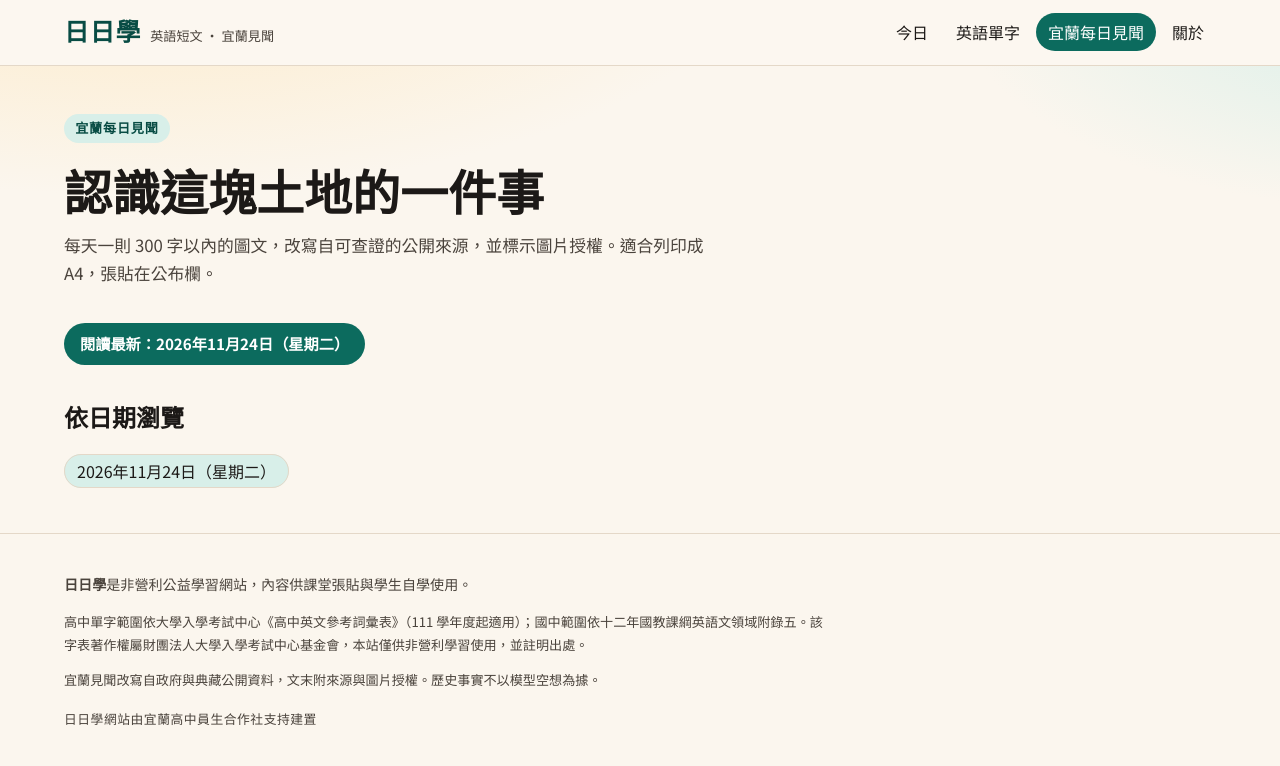
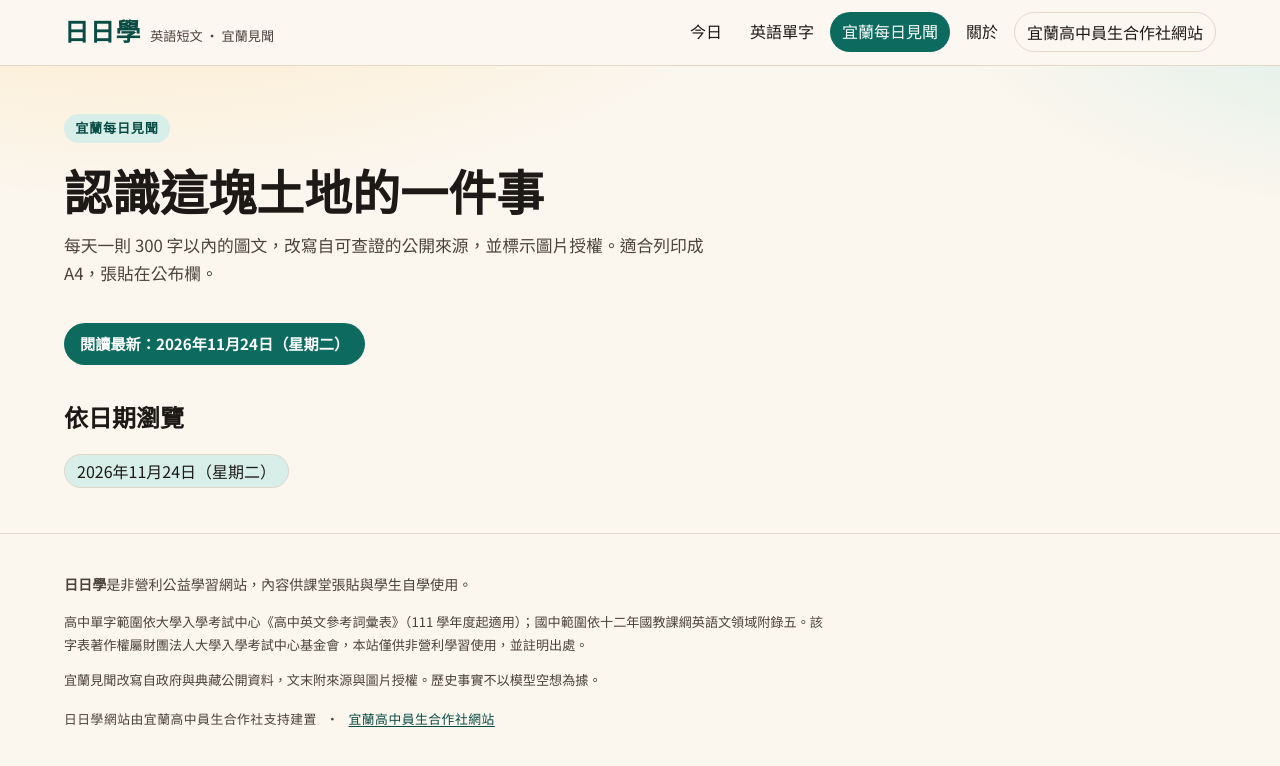
Before and after one commit to shinwei0623/daily-learning-portal, an Astro site: page /yilan in a window 1280 px wide. Built offline with nearby package versions, Linux system fonts and the light colour scheme; Astro itself is replaced by a stand-in of ours.

Commit message:
feat: 頁尾與選單加上宜蘭高中員生合作社網站連結

```diff
--- a/src/components/Footer.astro
+++ b/src/components/Footer.astro
@@ -1,11 +1,15 @@
 ---
-import { SITE_NAME, CEEC_NOTICE } from '../lib/site';
+import { SITE_NAME, CEEC_NOTICE, COOP_SITE_LABEL, COOP_SITE_URL } from '../lib/site';
 ---
 <footer class="site-footer">
   <div class="wrap">
     <p><strong>{SITE_NAME}</strong>是非營利公益學習網站，內容供課堂張貼與學生自學使用。</p>
     <p class="notice">{CEEC_NOTICE}</p>
     <p class="notice">宜蘭見聞改寫自政府與典藏公開資料，文末附來源與圖片授權。歷史事實不以模型空想為據。</p>
-    <p class="supporter-credit">日日學網站由宜蘭高中員生合作社支持建置</p>
+    <p class="supporter-credit">
+      日日學網站由宜蘭高中員生合作社支持建置
+      <span class="supporter-sep" aria-hidden="true">·</span>
+      <a href={COOP_SITE_URL} target="_blank" rel="noopener">{COOP_SITE_LABEL}</a>
+    </p>
   </div>
 </footer>
--- a/src/components/Header.astro
+++ b/src/components/Header.astro
@@ -1,5 +1,5 @@
 ---
-import { SITE_NAME } from '../lib/site';
+import { SITE_NAME, COOP_SITE_LABEL, COOP_SITE_URL } from '../lib/site';
 const path = Astro.url.pathname;
 const base = import.meta.env.BASE_URL;
 function current(href: string) {
@@ -21,6 +21,7 @@ function current(href: string) {
       <a href={`${base}english/`} aria-current={path.includes('/english') ? 'page' : undefined}>英語單字</a>
       <a href={`${base}yilan/`} aria-current={path.includes('/yilan') ? 'page' : undefined}>宜蘭每日見聞</a>
       <a href={`${base}about/`} aria-current={path.includes('/about') ? 'page' : undefined}>關於</a>
+      <a class="nav-external" href={COOP_SITE_URL} target="_blank" rel="noopener">{COOP_SITE_LABEL}</a>
     </nav>
   </div>
 </header>
--- a/src/lib/site.ts
+++ b/src/lib/site.ts
@@ -1,5 +1,9 @@
 export const SITE_NAME = '日日學';
 export const SITE_TAGLINE = '每天兩篇英語短文，再看一則宜蘭見聞';
+
+export const COOP_SITE_LABEL = '宜蘭高中員生合作社網站';
+export const COOP_SITE_URL =
+  'https://script.google.com/a/gapp.ylsh.ilc.edu.tw/macros/s/AKfycbwEMKdzTTplSslhxRL39Ejtn8k2TckMfv5Bt12dbzuHda6aNT-W9JtN6O-LP5lrqfPh/exec';
 
 export const LEVELS = {
   junior: { id: 'junior' as const, label: '國中', short: '國中', words: '課綱約 2,000 字' },
--- a/src/styles/global.css
+++ b/src/styles/global.css
@@ -108,6 +108,13 @@ a:hover { color: var(--coral); }
 .nav a:hover, .nav a[aria-current="page"] {
   background: var(--sea);
   color: #fff;
+}
+.nav a.nav-external {
+  border: 1px solid var(--line);
+}
+.nav a.nav-external:hover {
+  background: var(--sea-mist);
+  color: var(--sea-deep);
 }
 
 .hero {
@@ -320,6 +327,13 @@ a:hover { color: var(--coral); }
   letter-spacing: 0.04em;
   color: var(--ink-soft);
 }
+.supporter-sep { margin: 0 0.45em; }
+.supporter-credit a {
+  color: var(--sea-deep);
+  text-decoration: underline;
+  text-underline-offset: 0.16em;
+}
+.supporter-credit a:hover { color: var(--sea); }
 
 .print-bar { display: flex; flex-wrap: wrap; gap: 0.5rem; margin: 1rem 0; }
 
```
